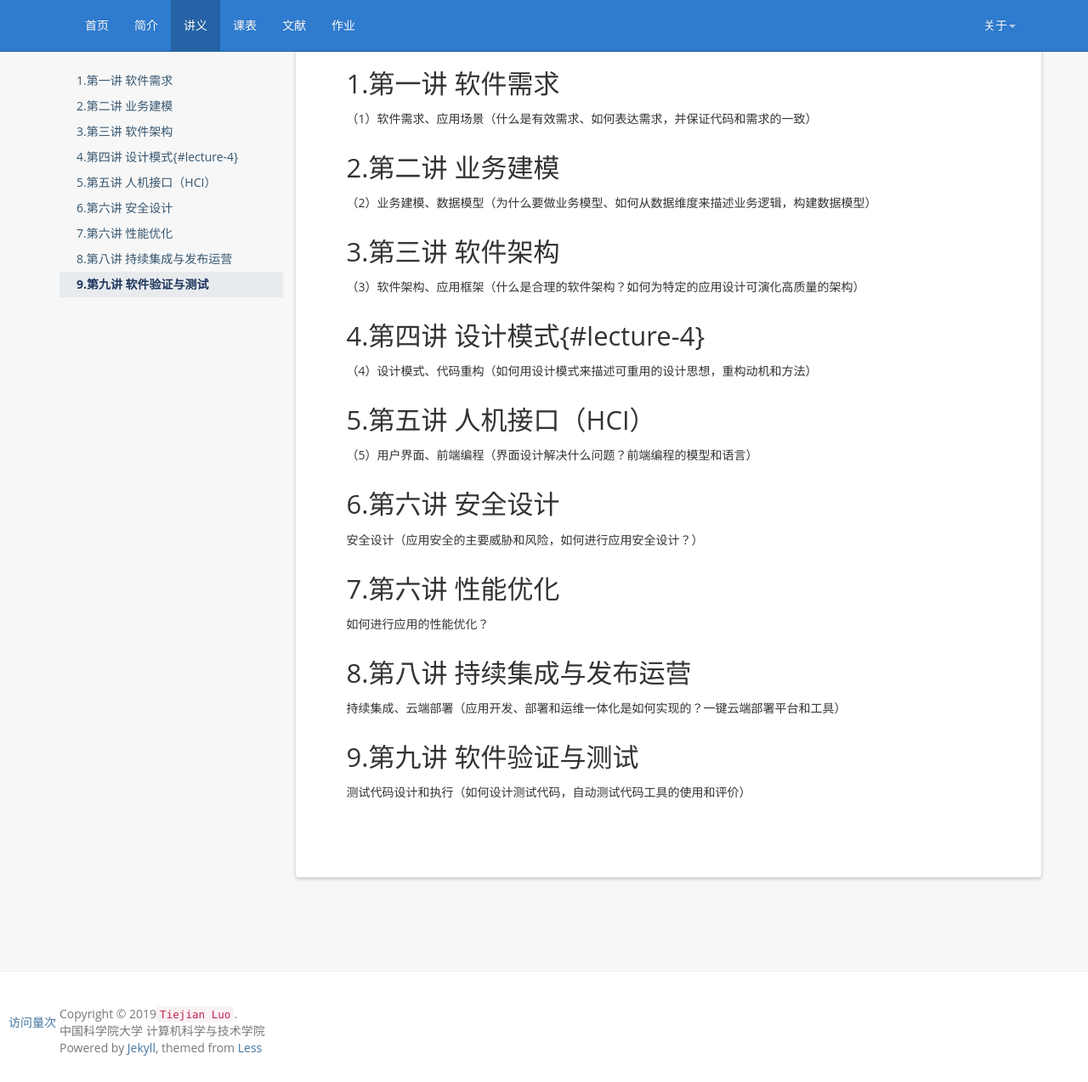
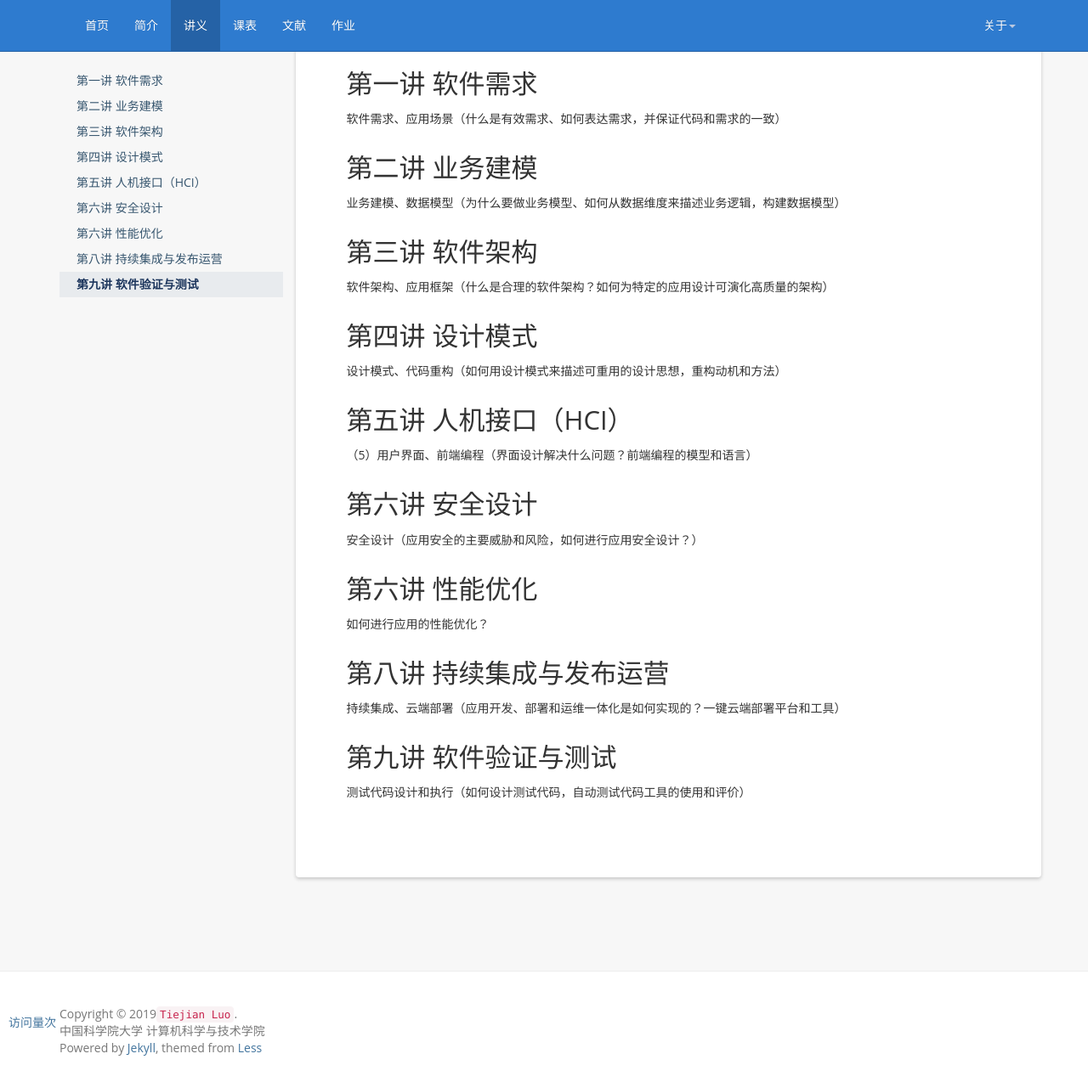
Before and after one commit to tjluo-ucas/ase, a Jekyll site: the page built from _posts/2019-02-10-slides.md, in a window 1280 px wide and 1274 px high. Shown: the whole window at 85% size. Built offline with Jekyll 4.4.1, drawn with Linux system fonts in a browser that asks for light colours; nearby versions of some CDN libraries; comment, search, counter and statistics services are not loaded.

Commit message:
Update 2019-02-10-slides.md

```diff
--- a/_posts/2019-02-10-slides.md
+++ b/_posts/2019-02-10-slides.md
@@ -14,38 +14,38 @@ banner: 参考文献
 {:toc}
 
 
-1.第一讲  软件需求 {#lecture-1}
+第一讲  软件需求 {#lecture-1}
 ---------------------------------
-（1）软件需求、应用场景（什么是有效需求、如何表达需求，并保证代码和需求的一致）
+软件需求、应用场景（什么是有效需求、如何表达需求，并保证代码和需求的一致）
 
-2.第二讲 业务建模 {#lecture-2}
+第二讲 业务建模 {#lecture-2}
 ---------------------------------------------
-（2）业务建模、数据模型（为什么要做业务模型、如何从数据维度来描述业务逻辑，构建数据模型）
+业务建模、数据模型（为什么要做业务模型、如何从数据维度来描述业务逻辑，构建数据模型）
 
-3.第三讲 软件架构 {#lecture-3}
+第三讲 软件架构 {#lecture-3}
 --------------------------------------
-（3）软件架构、应用框架（什么是合理的软件架构？如何为特定的应用设计可演化高质量的架构）
+软件架构、应用框架（什么是合理的软件架构？如何为特定的应用设计可演化高质量的架构）
 
-4.第四讲 设计模式{#lecture-4}
+第四讲 设计模式 {#lecture-4}
 --------------------------------------
-（4）设计模式、代码重构（如何用设计模式来描述可重用的设计思想，重构动机和方法）
+设计模式、代码重构（如何用设计模式来描述可重用的设计思想，重构动机和方法）
 
-5.第五讲 人机接口（HCI） {#lecture-5}
+第五讲 人机接口（HCI） {#lecture-5}
 ----------------------------------------------------
 （5）用户界面、前端编程（界面设计解决什么问题？前端编程的模型和语言）
 
-6.第六讲 安全设计 {#lecture-6}
+第六讲 安全设计 {#lecture-6}
 ---------------------------------------------
 安全设计（应用安全的主要威胁和风险，如何进行应用安全设计？）
 
-7.第六讲 性能优化 {#lecture-7}
+第六讲 性能优化 {#lecture-7}
 ---------------------------------------------
 如何进行应用的性能优化？
 
-8.第八讲 持续集成与发布运营 {#lecture-8}
+第八讲 持续集成与发布运营 {#lecture-8}
 ------------------------------------------------------
 持续集成、云端部署（应用开发、部署和运维一体化是如何实现的？一键云端部署平台和工具）
 
-9.第九讲 软件验证与测试 {#lecture-9}
+第九讲 软件验证与测试 {#lecture-9}
 -----------------------------------------
 测试代码设计和执行（如何设计测试代码，自动测试代码工具的使用和评价）
```
